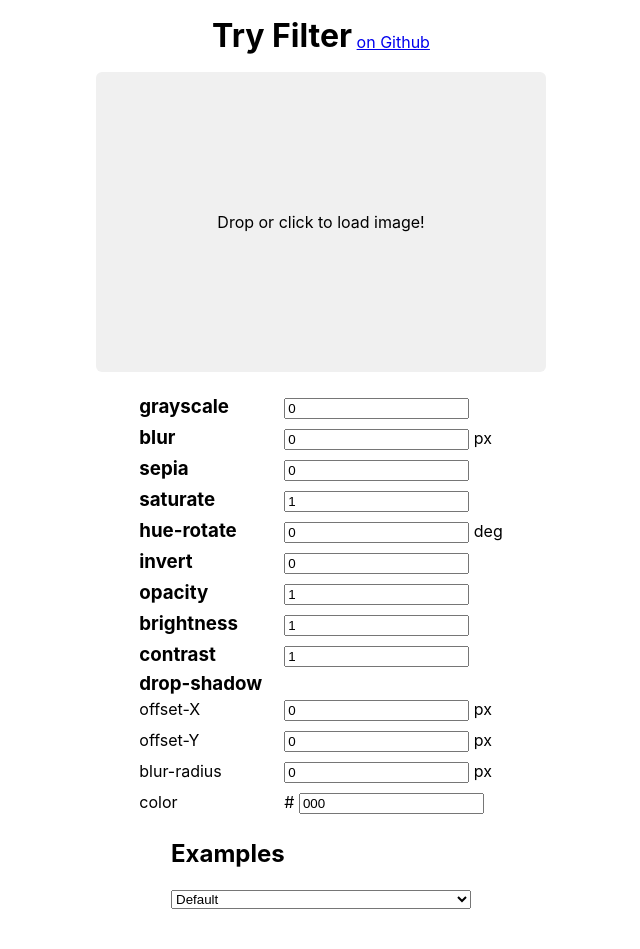
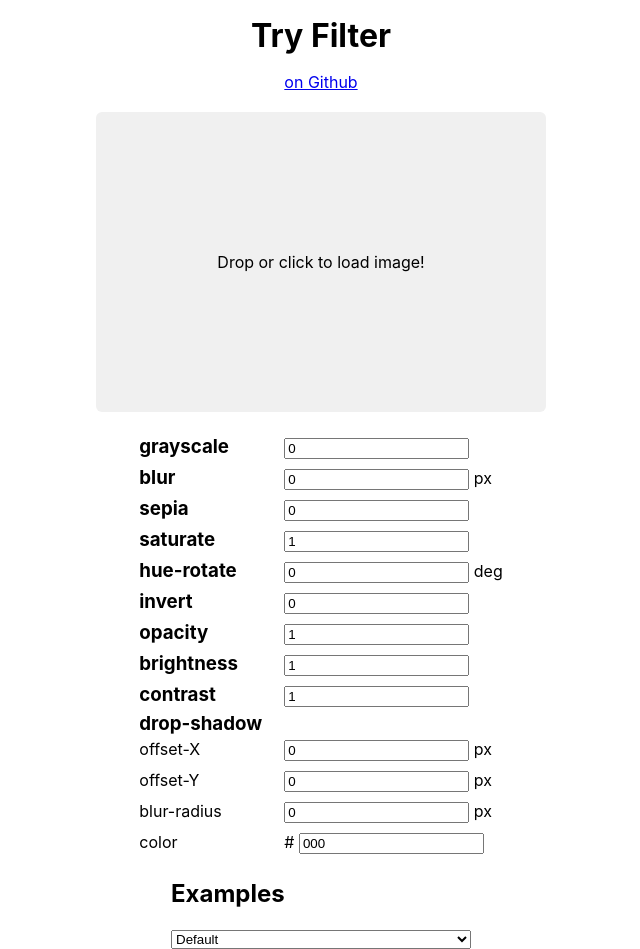
Before and after one commit to Cygra/easy-filter, a React app: page / in a window 1280 px wide. Shown: the whole page, without its empty margins (319-959 px from the left). Before the commit the page ends 909 px from the top, so only its background shows below. Built offline with nearby package versions, Linux system fonts and the light colour scheme.

Commit message:
update Header style

```diff
--- a/src/components/Header/Header.scss
+++ b/src/components/Header/Header.scss
@@ -1,11 +1,10 @@
 .header {
-  display: flex;
-  align-items: flex-end;
   margin: 20px 0;
+  text-align: center;
   h1 {
     margin: 0;
     line-height: 32px;
     font-size: 32px;
-    font-feature-settings: "smcp";
+    font-feature-settings: 'smcp';
   }
 }
--- a/src/components/Header/index.tsx
+++ b/src/components/Header/index.tsx
@@ -4,7 +4,8 @@ import './Header.scss'
 export const Header: FC = () => {
   return (
     <div className="header">
-      <h1>Try Filter</h1>&nbsp;
+      <h1>Try Filter</h1>
+      <br />
       <a href="https://github.com/Cygra/easy-filter" target="_blank">
         on Github
       </a>
```
